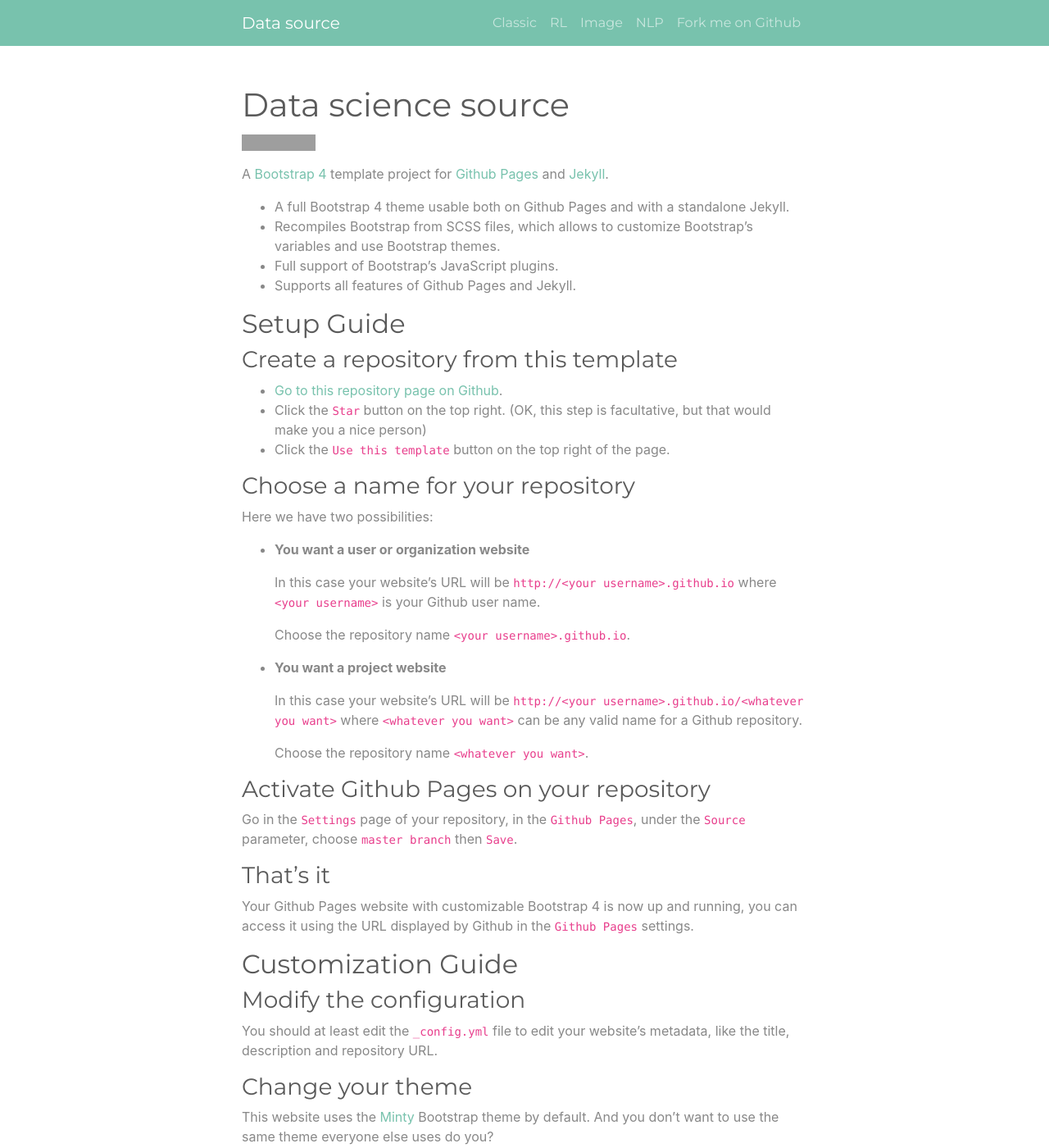
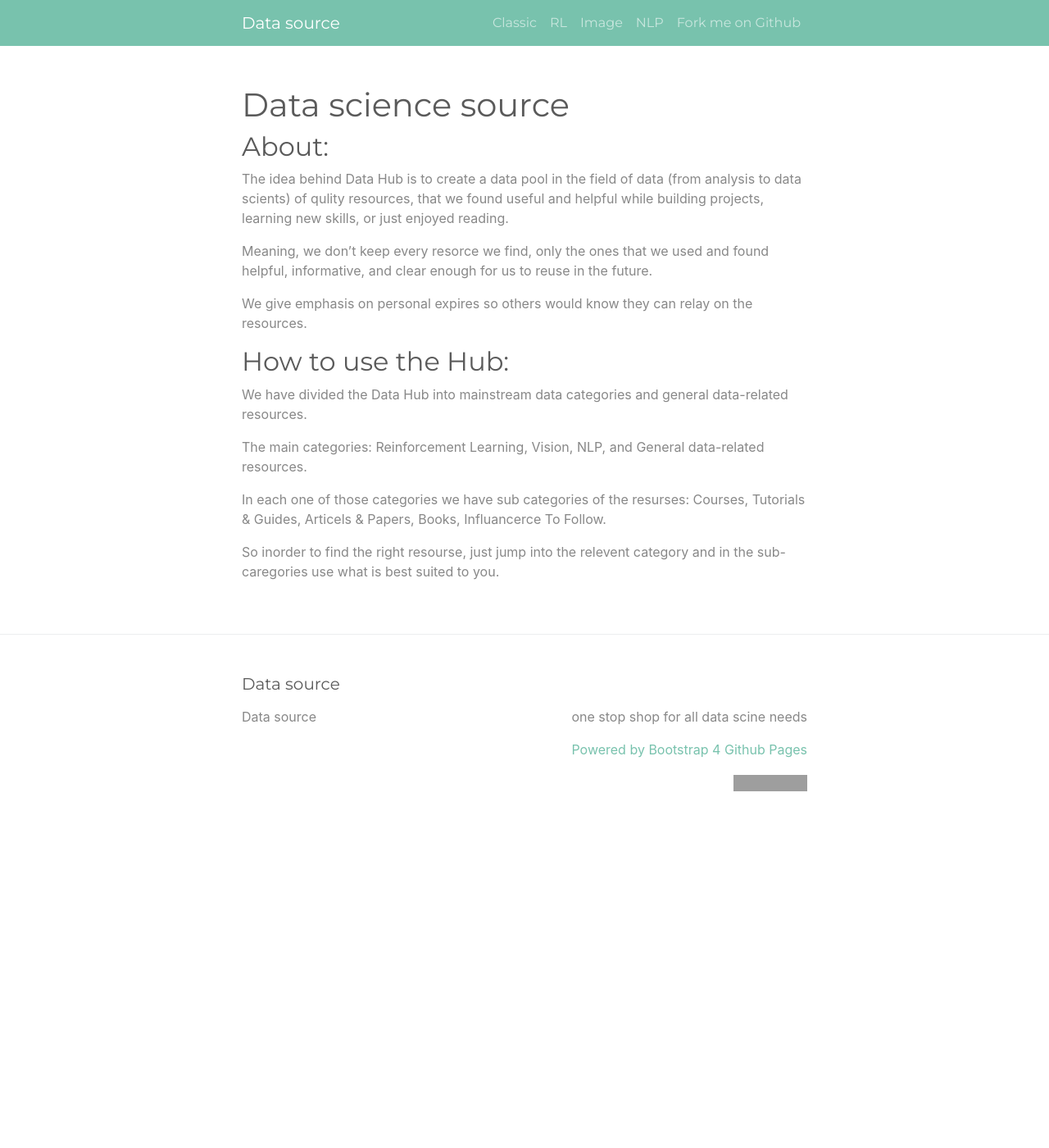
Before and after one commit to RoiPeleg/Data-Hub, a Jekyll site: the page built from index.md, in a window 1280 px wide and 1400 px high. Shown: the whole window at 82% size. Built offline with Jekyll 4.4.1, drawn with Linux system fonts in a browser that asks for light colours; some of the changed text lies outside the part shown; grey boxes are pictures that could not be loaded.

Commit message:
Update index.md

```diff
--- a/index.md
+++ b/index.md
@@ -3,110 +3,19 @@ layout: page
 title: Data science source
 ---
 [//]: # (Do not edit)
-[![GitHub Repo stars](https://img.shields.io/github/stars/nicolas-van/bootstrap-4-github-pages?style=social)](https://github.com/nicolas-van/bootstrap-4-github-pages)
 
-A [Bootstrap 4](https://getbootstrap.com/) template project for [Github Pages](https://pages.github.com/) and [Jekyll](https://jekyllrb.com/).
+## About:
+The idea behind Data Hub is to create a data pool in the field of data (from analysis to data scients) of qulity resources, that we found useful and helpful while building projects, learning new skills, or just enjoyed reading.
 
-* A full Bootstrap 4 theme usable both on Github Pages and with a standalone Jekyll.
-* Recompiles Bootstrap from SCSS files, which allows to customize Bootstrap's variables and use Bootstrap themes.
-* Full support of Bootstrap's JavaScript plugins.
-* Supports all features of Github Pages and Jekyll.
+Meaning, we don't keep every resorce we find, only the ones that we used and found helpful, informative, and clear enough for us to reuse in the future.
 
-## Setup Guide
+We give emphasis on personal expires so others would know they can relay on the resources.
 
-### Create a repository from this template
+## How to use the Hub:
+We have divided the Data Hub into mainstream data categories and general data-related resources.
 
-* [Go to this repository page on Github](https://github.com/nicolas-van/bootstrap-4-github-pages).
-* Click the `Star` button on the top right. (OK, this step is facultative, but that would make you a nice person)
-* Click the `Use this template` button on the top right of the page.
+The main categories: Reinforcement Learning, Vision, NLP, and General data-related resources.
 
-### Choose a name for your repository
+In each one of those categories we have sub categories of the resurses: Courses, Tutorials & Guides, Articels & Papers, Books, Influancerce To Follow.
 
-Here we have two possibilities:
-
-* **You want a user or organization website**
-
-  In this case your website's URL will be `http://<your username>.github.io` where `<your username>` is your Github user name.
-
-  Choose the repository name `<your username>.github.io`.
-
-* **You want a project website**
-
-  In this case your website's URL will be `http://<your username>.github.io/<whatever you want>` where `<whatever you want>` can be any valid name for a Github repository.
-
-  Choose the repository name `<whatever you want>`.
-
-### Activate Github Pages on your repository
-
-Go in the `Settings` page of your repository, in the `Github Pages`, under the `Source` parameter, choose `master branch` then `Save`.
-
-### That's it
-
-Your Github Pages website with customizable Bootstrap 4 is now up and running, you can access it using the URL displayed by Github in the `Github Pages` settings.
-
-## Customization Guide
-
-### Modify the configuration
-
-You should at least edit the `_config.yml` file to edit your website's metadata, like the title, description and repository URL.
-
-### Change your theme
-
-This website uses the [Minty](https://bootswatch.com/minty/) Bootstrap theme by default. And you don't want to use the same theme everyone else uses do you?
-
-You can of course modify anything in the `_includes`, `_layouts` and `_sass` folders to customize both the HTML or CSS of your website, possibly referring to the [Bootstrap documentation](https://getbootstrap.com/) or the [Jekyll documentation](https://jekyllrb.com/) when needed. This is a normal part of web development and it is outside the scope of this guide.
-
-But if you don't know where to start I can recommend you to import a theme from [Bootswatch](https://bootswatch.com/).
-
-* Go on [Bootswatch](https://bootswatch.com/) and choose a theme that you like.
-* Using the top bar, download its `_variables.scss` and `_bootswatch.scss` files.
-* Copy the content of `_variables.scss` in `_sass/_variables.scss`.
-* Copy the content of `_bootswatch.scss` in `_sass/_bootstrap_customization.scss`.
-
-That's it, you now have a totally different appearance for you website.
-
-### Modify the content
-
-You probably don't want the present guide to be the front page of your website, so you should edit the `index.md` file. You probably also want to edit or delete the `CONTRIBUTING.md`, `README.md` and `LICENSE.md` files.
-
-Aside from that you can of course create new pages and posts like with any Jekyll website by refering to the [Jekyll documentation](https://jekyllrb.com/).
-
-### Run Jekyll on your computer to speed up testing
-
-Editing your website's content or theme directly on Github is completely possible but, due to the time Github Pages takes to update your website, it will probably be much more effective to work using a local Jekyll installation.
-
-To do so:
-
-* Install the [requirements for Jekyll](https://jekyllrb.com/docs/installation/).
-* Type `bundle install` at the root of your project to install the necessary Ruby dependencies.
-* Type `bundle exec jekyll serve` to launch the test Jekyll web server that will re-compile your work if you edit it.
-* You can then open `http://localhost:4000` in your web browser to see your work-in-progress website.
-
-Please note that, to ensure maximum compatibility with Github Pages, the `Gemfile` of this project references the `github-pages` gem, not Jekyll directly. This implies some differences in behavior compared to the official documentation of Jekyll.
-
-## Known issues
-
-* Bootstrap 4 should normally be post-processed using [Autoprefixer](https://github.com/postcss/autoprefixer). Even if it is possible to use autoprefixer with Jekyll, it is not possible with a classic Github Pages installation without adding some kind of pre-processing before publication. Since this project mostly aims compatibility with Github Pages I prefer to keep it that way. The consequences of this choice is that some Bootstrap features could not work as expected on older browsers.
-
-## How to contribute
-
-Like this project ? [Consider adding a star on Github](https://github.com/nicolas-van/bootstrap-4-github-pages).
-
-[You can also see the contribution guide](https://github.com/nicolas-van/bootstrap-4-github-pages/blob/master/CONTRIBUTING.md).
-
-## Websites using Bootstrap 4 Github Pages
-
-* [My personal blog](https://nicolas-van.github.io/)
-* [the wavelet's profile](https://thewavelet.github.io/)
-* [William Moore's website](https://will2bill.com/)
-* [roseblood.github.io](https://roseleblood.github.io/)
-* [borislouis.github.io](https://borislouis.github.io/)
-* [dariusnwadike.github.io](https://dariusnwadike.github.io/)
-* [libcoap.net](https://libcoap.net/)
-
-## Other Github Pages related projects
-
-I'm a fan of Github Pages for the possibilities it offers to anyone to publish a website for free. I have multiple projects that could be of interest if that's your case too:
-
-* [Easy Markdown to Github Pages](https://nicolas-van.github.io/easy-markdown-to-github-pages/)
-* [Parcel Github Pages Boilerplate](https://github.com/nicolas-van/parcel-github-pages-boilerplate)
+So inorder to find the right resourse, just jump into the relevent category and in the sub-caregories use what is best suited to you.
```
